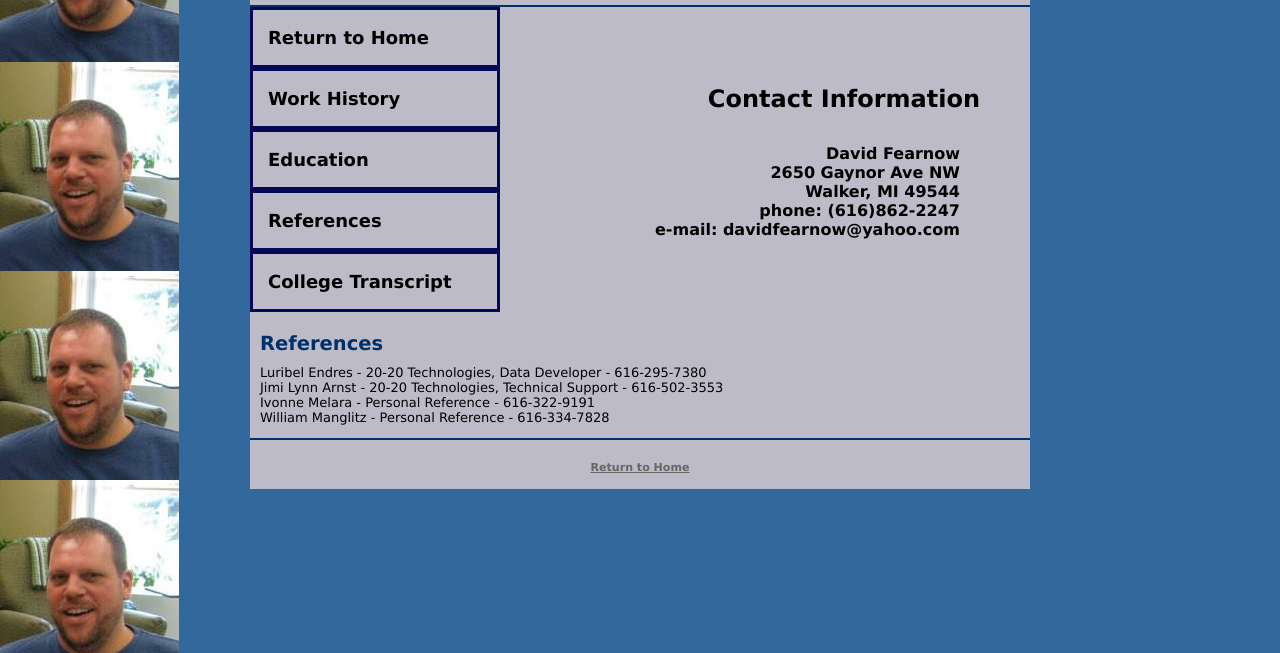
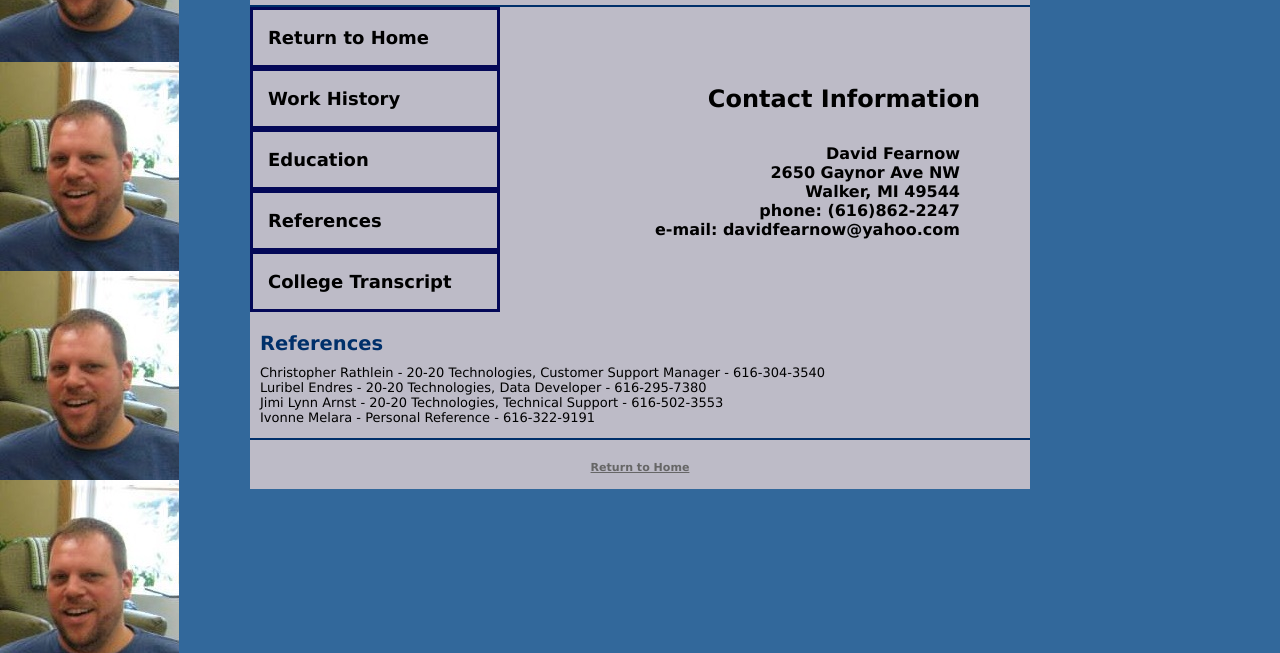
Before and after one commit to davidfearnow/resume, a plain HTML site: page ref.html in a window 1280 px wide. Shown: the part 147-800 px from the top of the page. Drawn offline with Linux system fonts and the light colour scheme.

Commit message:
Update ref.html

```diff
--- a/ref.html
+++ b/ref.html
@@ -34,10 +34,10 @@
   </section>
 <div id="content">
 	  <h1>References</h1>
-	  <p>Luribel Endres - 20-20 Technologies, Data Developer - 616-295-7380<br>
+	  <p>Christopher Rathlein - 20-20 Technologies, Customer Support Manager - 616-304-3540<br>
+		  Luribel Endres - 20-20 Technologies, Data Developer - 616-295-7380<br>
 		Jimi Lynn Arnst - 20-20 Technologies, Technical Support - 616-502-3553<br>
-	    Ivonne Melara - Personal Reference - 616-322-9191<br>
-      William Manglitz - Personal Reference - 616-334-7828</p>
+	    Ivonne Melara - Personal Reference - 616-322-9191</p>
 </div>
   <div id="footer">
     <h3><a href="resume.html"><strong>Return to Home</strong></a></h3>
```
